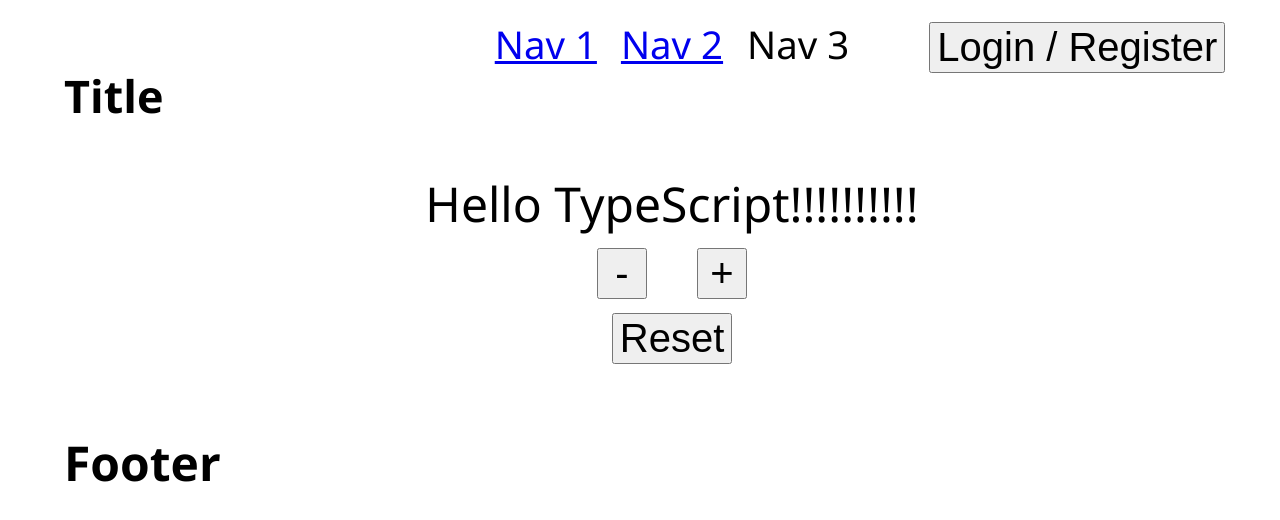
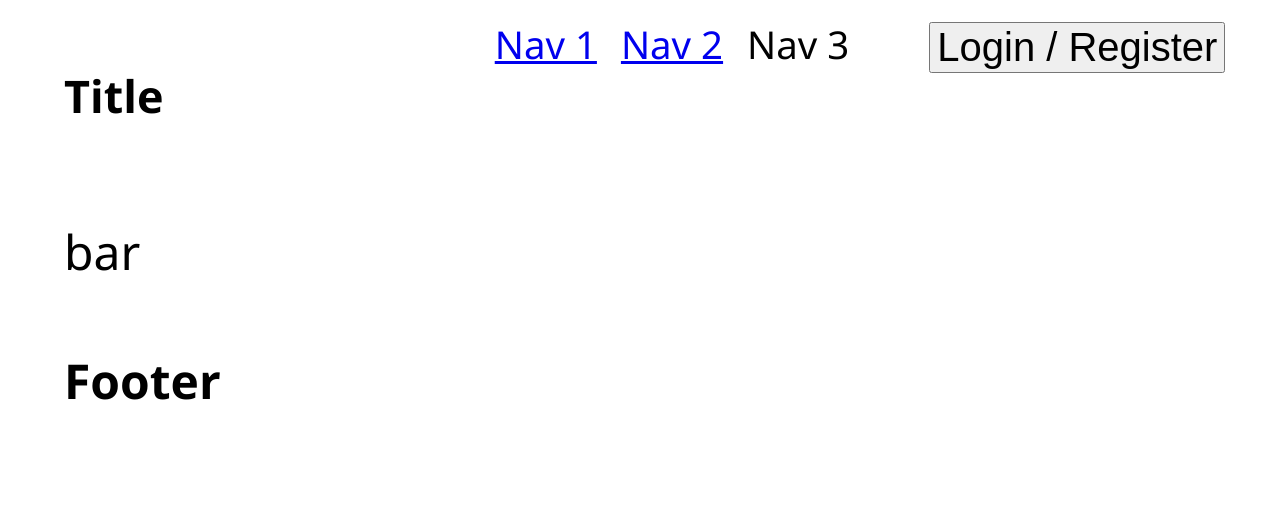
Before and after one commit to nickaskam/first_typescript, a React (Create React App) app in the folder frontend/: page /anyeong in a window 1280 px wide. Before the commit this address led to /hello. Shown: the top 520 px of the page. Built offline with nearby package versions, Linux system fonts and the light colour scheme.

Commit message:
adding anyeong component

```diff
--- /dev/null
+++ b/frontend/src/components/Anyeong.tsx
@@ -0,0 +1,10 @@
+import React, { Component } from "react";
+
+type Props = {
+  foo: string;
+};
+export class Anyeong extends Component<Props, {}> {
+  render() {
+    return <p>{this.props.foo}</p>;
+  }
+}
--- a/frontend/src/components/Main.tsx
+++ b/frontend/src/components/Main.tsx
@@ -5,6 +5,7 @@ import { Header } from "./layout/Header";
 import { Footer } from "./layout/Footer";
 import Hello from "../containers/Hello";
 import { Goodbye } from "./Goodbye";
+import { Anyeong } from "./Anyeong";
 
 export class Main extends Component<{}> {
   render() {
@@ -14,6 +15,11 @@ export class Main extends Component<{}> {
         <Switch>
           <Route exact path="/hello" component={Hello} />
           <Route exact path="/goodbye" component={Goodbye} />
+          <Route
+            exact
+            path="/anyeong"
+            component={() => <Anyeong foo="bar" />}
+          />
           <Redirect to="/hello" />
         </Switch>
         <Footer />
```
